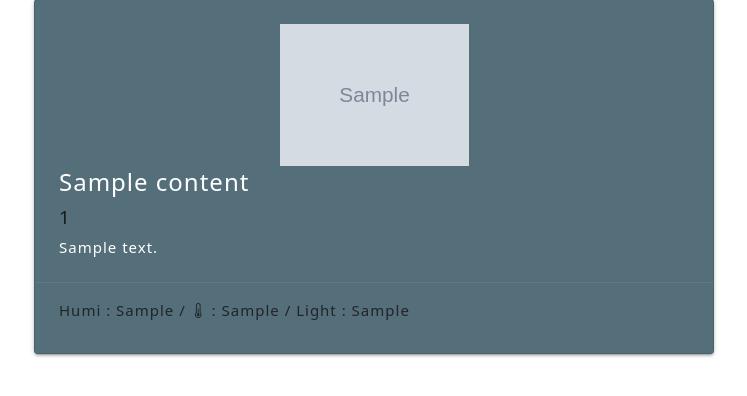
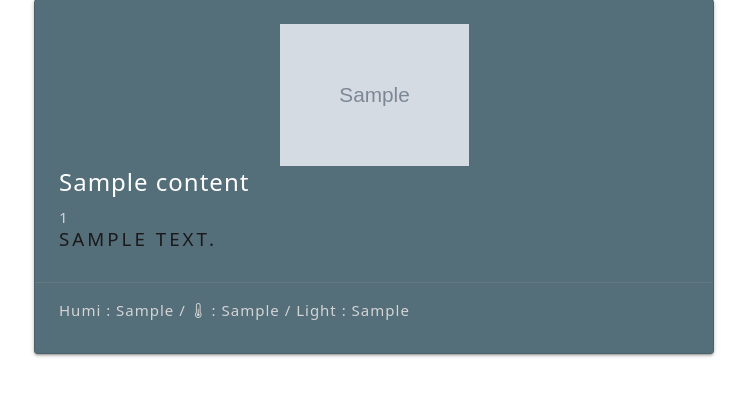
Before and after one commit to Fnhid/Upm3ra, a Flask app: page /main in a window 1280 px wide. Shown: the part 142-538 px from the top of the page, without its empty margins (266-1013 px from the left). Run offline with Flask 2, Linux system fonts and the light colour scheme; the visitor is signed in with stand-in values (Sample User, id 1); tables that the repository leaves empty or names only in its code hold one stand-in row (values such as "Sample post"); grey boxes marked "Sample" are stand-in pictures; some libraries are stand-ins or nearby versions.

Commit message:
design update

```diff
--- a/templates/main.html
+++ b/templates/main.html
@@ -35,10 +35,10 @@
         <div class="card-content white-text">
           <img src={{obj[3]}} class="center-block" width="30%" height="30%"  alt="File Not Loaded">
           <span class="card-title">{{obj[0]}}</span>
-          <h5>{{obj[1]}}</h5>
-          <p>{{obj[2]}}</p>
+          <p style="color:rgb(212, 212, 212)">{{obj[1]}}</p>
+          <h5>{{obj[2]}}</h5>
         </div>
-        <div class="card-action">
+        <div class="card-action" style="color:rgb(212, 212, 212)">
           <p>Humi : {{obj[4]}} / <i class="bi bi-thermometer-half"></i> : {{obj[5]}} / Light : {{obj[6]}}</p>
         </div>
       </div>
```
